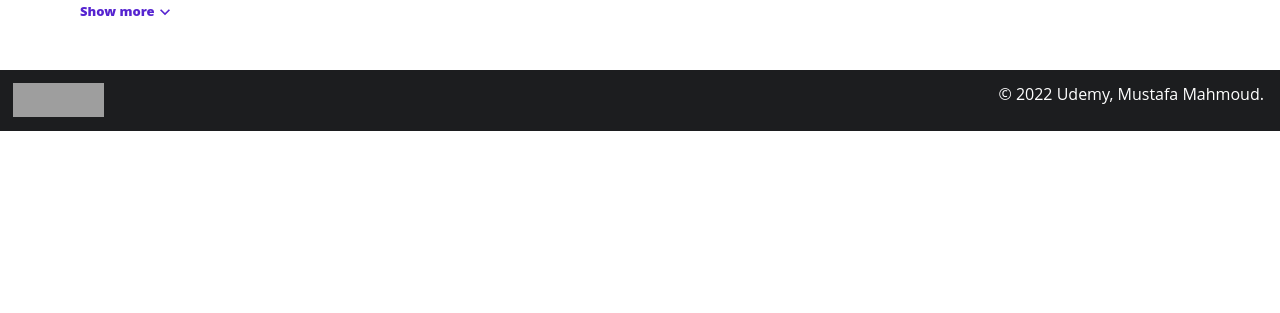
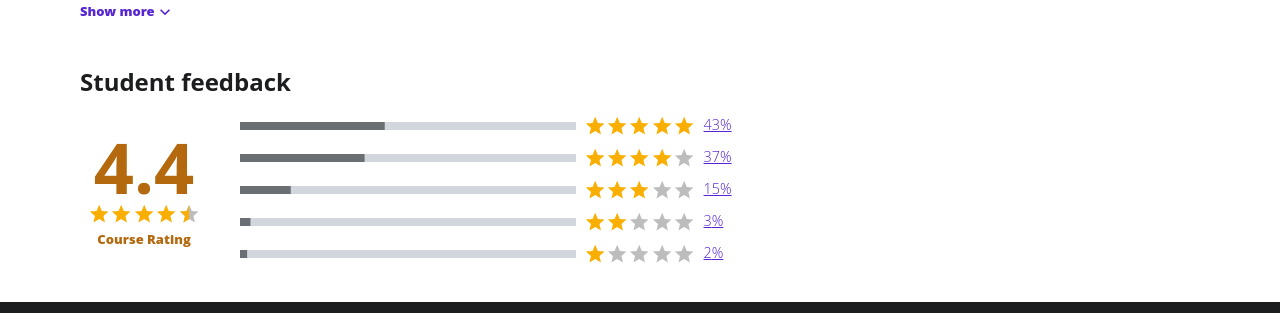
Before and after one commit to Muostafa/project-2, a React (Create React App) app: page /course/1 in a window 1280 px wide. Shown: the part 2258-2571 px from the top of the page. Before the commit the page ends 2389 px from the top, so only its background shows below. Built offline with nearby package versions, Linux system fonts and the light colour scheme; grey boxes are pictures that could not be loaded.

Commit message:
add student feedback

```diff
--- /dev/null
+++ b/src/components/CoursesComponents/BarWithPercentage.js
@@ -0,0 +1,28 @@
+import React from "react";
+import styles from "../../styles/CoursePage/studentFeedback.module.css";
+import LinearDeterminate from "./LinearDeterminate";
+import Rating from "@mui/material/Rating";
+import StarIcon from "@mui/icons-material/Star";
+
+function BarWithPercentage({ stars, percentage }) {
+  return (
+    <div className={styles.barContainer} styles={{ width: "100%" }}>
+      <LinearDeterminate value={percentage} />
+      <Rating
+        style={{ fontSize: "1.4rem", margin: "0 0.5rem" }}
+        name="text-feedback"
+        value={stars}
+        readOnly
+        precision={0.5}
+        emptyIcon={
+          <StarIcon className={styles.star} style={{ fontSize: "1.4rem" }} />
+        }
+      />
+      <div style={{width:"3rem"}}>
+        <h6 className={styles.percentageText}>{percentage}%</h6>
+      </div>
+    </div>
+  );
+}
+
+export default BarWithPercentage;
--- a/src/components/CoursesComponents/ContentAccordion.js
+++ b/src/components/CoursesComponents/ContentAccordion.js
@@ -13,14 +13,14 @@ const AccordionSummary = styled((props) => (
     {...props}
   />
 ))(({ theme }) => ({
-  ".MuiAccordionSummary-expandIconWrapper": { transform: "rotate(-90deg)" },
+  ".MuiAccordionSummary-expandIconWrapper": { transform: "rotate(90deg)" },
   backgroundColor:
     theme.palette.mode === "dark"
       ? "rgba(255, 255, 255, .05)"
       : "rgba(0, 0, 0, .03)",
   flexDirection: "row-reverse",
   "& .MuiAccordionSummary-expandIconWrapper.Mui-expanded": {
-    transform: "rotate(90deg)",
+    transform: "rotate(-90deg)",
   },
   "& .MuiAccordionSummary-content": {
     marginLeft: theme.spacing(1),
--- /dev/null
+++ b/src/components/CoursesComponents/LinearDeterminate.js
@@ -0,0 +1,26 @@
+import * as React from 'react';
+import PropTypes from 'prop-types';
+import LinearProgress from '@mui/material/LinearProgress';
+import Typography from '@mui/material/Typography';
+import Box from '@mui/material/Box';
+
+function LinearProgressWithLabel(props) {
+  return (
+      <Box sx={{ width: '100%', mr: 1 }}>
+        <LinearProgress variant="determinate" {...props} />
+      </Box>
+  );
+}
+
+LinearProgressWithLabel.propTypes = {
+  value: PropTypes.number.isRequired,
+};
+
+export default function LinearWithValueLabel({value}) {
+
+  return (
+    <Box sx={{ width: '100%' }}>
+      <LinearProgressWithLabel value={value} />
+    </Box>
+  );
+}
--- a/src/components/CoursesComponents/StudentFeedback.js
+++ b/src/components/CoursesComponents/StudentFeedback.js
@@ -1,9 +1,43 @@
-import React from 'react'
+import React from "react";
+import styles from "../../styles/CoursePage/studentFeedback.module.css";
+import LinearDeterminate from "./LinearDeterminate";
+import Rating from "@mui/material/Rating";
+import StarIcon from "@mui/icons-material/Star";
+import BarWithPercentage from "./BarWithPercentage";
 
-function StudentFeedback() {
+function StudentFeedback({ course }) {
   return (
-    <div>StudentFeedback</div>
-  )
+    <div className={styles.container}>
+      <h3 style={{ marginBottom: "1rem" }}>Student feedback</h3>
+      <div className={styles.feedback}>
+        <div className={styles.averageRating}>
+          <h3 className={styles.ratingText}>4.4</h3>
+          <Rating
+            className={styles.rating}
+            style={{ fontSize: "1.4rem" }}
+            name="text-feedback"
+            value={course.rating}
+            readOnly
+            precision={0.5}
+            emptyIcon={
+              <StarIcon
+                className={styles.star}
+                style={{ fontSize: "1.4rem" }}
+              />
+            }
+          />
+          <h3 className={styles.courseRating}>Course Rating</h3>
+        </div>
+        <div className={styles.bars}>
+          <BarWithPercentage stars={5} percentage={43} />
+          <BarWithPercentage stars={4} percentage={37} />
+          <BarWithPercentage stars={3} percentage={15} />
+          <BarWithPercentage stars={2} percentage={3} />
+          <BarWithPercentage stars={1} percentage={2} />
+        </div>
+      </div>
+    </div>
+  );
 }
 
-export default StudentFeedback
+export default StudentFeedback;
--- a/src/index.css
+++ b/src/index.css
@@ -167,3 +167,10 @@ footer {
   width: 50px;
   transform: translate(0, 50px);
 }
+.css-eglki6-MuiLinearProgress-root {
+  background-color: #d1d7dc !important;
+  height: 0.5rem !important;
+}
+.css-5xe99f-MuiLinearProgress-bar1 {
+  background-color: #6a6f73 !important;
+}
--- a/src/pages/CoursePage.js
+++ b/src/pages/CoursePage.js
@@ -12,6 +12,7 @@ import Footer from "../components/Footer";
 import NavBar from "../components/NavBar";
 import useOnScreen from "../hooks/useOnScreen";
 import instructors from "../pages/instructors";
+import StudentFeedback from "../components/CoursesComponents/StudentFeedback";
 
 //to pass the refs to navigator
 export const refsContext = createContext();
@@ -64,6 +65,7 @@ function CoursePage({ courses }) {
             <Requirements course={course} />
             <Description course = {course}/>
             <Instructor ref={instructorRef} instructor={instructor}/>
+            <StudentFeedback course={course}/>
           </div>
         </div>
         <Footer ref={footerRef} />
--- /dev/null
+++ b/src/styles/CoursePage/studentFeedback.module.css
@@ -0,0 +1,75 @@
+.container {
+  display: flex;
+  flex-direction: column;
+  align-self: center;
+  position: relative;
+  width: 100%;
+  overflow: hidden;
+  color: #1c1d1f;
+}
+.icon {
+  transform: scale(0.5);
+  margin-right: 1rem;
+}
+.feedback {
+height: 10rem;
+display: flex;
+flex-direction: row;
+}
+.averageRating {
+  display: flex;
+  flex-direction: column !important;
+  justify-content: center;
+  align-items: center;
+  margin-right: 2rem;
+  width: 8rem;
+  max-width: 8rem;
+}
+.rating{
+  margin-bottom: 0.4rem;
+}
+.bars{
+  flex: 1;
+  flex-grow: 1;
+  display: flex;
+  flex-direction: column !important;
+  width: auto;
+  min-width: 10rem;
+}
+.barContainer {
+  display: flex;
+  flex-direction: row;
+  flex-grow: 1;
+  justify-content: center;
+  align-items: center;
+}
+.percentageText{
+  color: #5624d0;
+  font-size: 0.9rem;
+  text-decoration-line: underline;
+  font-weight: 300;
+}
+.barContainer:hover{
+  cursor: pointer;
+}
+.container > h3 {
+  font-size: x-large;
+  font-weight: 700;
+}
+.container > div > div {
+  display: flex;
+  flex-direction: row;
+  font-size: small;
+  line-height: 1.3rem;
+}
+.ratingText {
+  color: #b4690e;
+  font-size: 4.4rem;
+  font-weight: 700;
+  line-height: 4.4rem;
+}
+.courseRating {
+  color: #b4690e;
+  line-height: 1rem;
+  font-weight: 800;
+}
```
